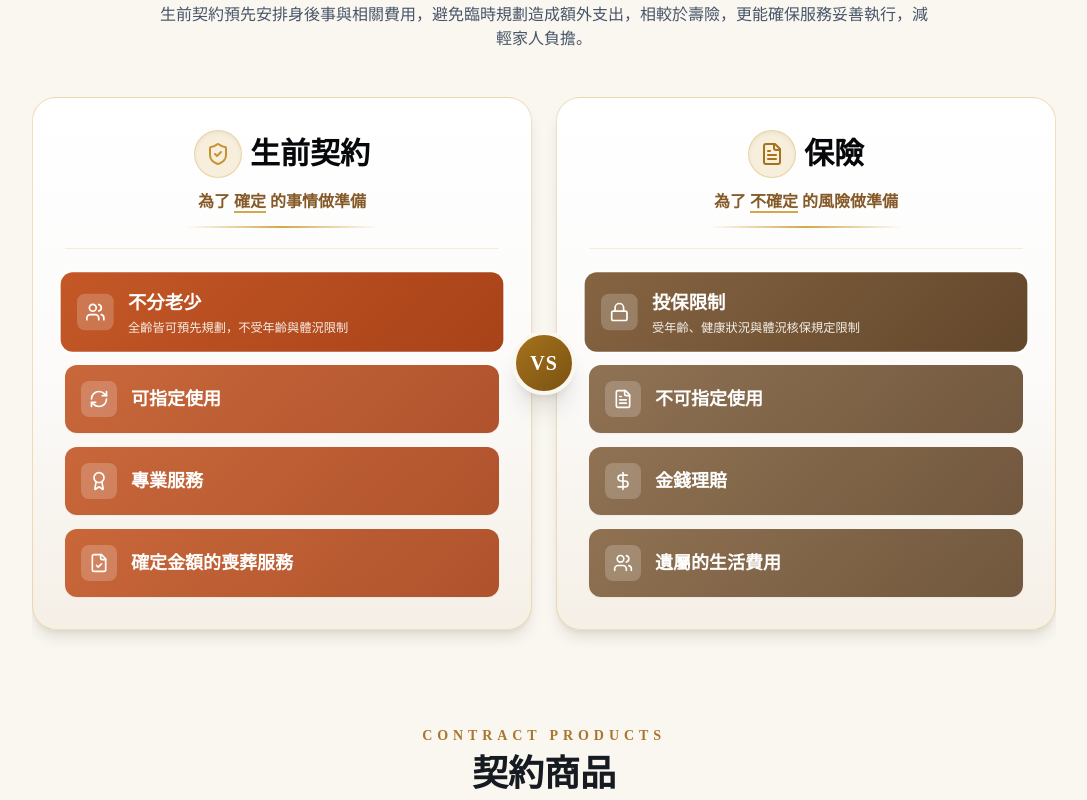
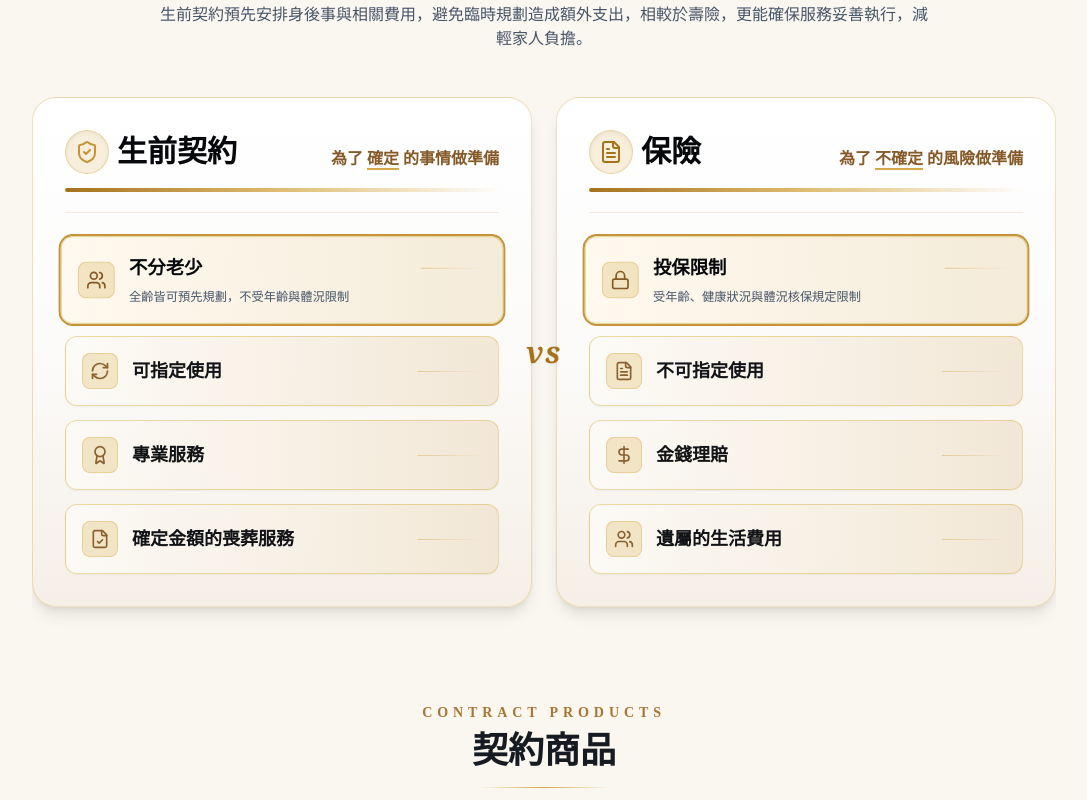
Before and after one commit to m9606286/baoci-life-website, a React (Vite) app: page /preneed in a window 1280 px wide. Shown: the part 1740-2540 px from the top of the page, without its empty margins (96-1183 px from the left). Built offline with nearby package versions, Linux system fonts and the light colour scheme.

Commit message:
Update PreneedContract.tsx

```diff
--- a/src/components/PreneedContract.tsx
+++ b/src/components/PreneedContract.tsx
@@ -295,7 +295,7 @@ export default function PreneedConcept() {
                   transform="rotate(-11.5, 485, 116)"
                   className="font-serif-tc font-semibold fill-[#A6721C] text-[13px] tracking-wide"
                 >
-                  因物價與服務成本上漲，殯葬費用將隨時間增加
+                  因物價與服務成本上漲,殯葬費用將隨時間增加
                 </text>
 
                 <line
@@ -390,10 +390,10 @@ export default function PreneedConcept() {
           </div>
         </div>
 
-        {/* 4. 生前契約與保險差異 (質感線恢復原版網頁風格) */}
+        {/* 4. 生前契約與保險差異 (左側對齊方格、標題與副標並排、淺金質感漸層色方格、手寫風 VS) */}
         <div className="max-w-5xl mx-auto py-6 relative overflow-hidden">
 
-          {/* 區塊標題：上方英文、下方網頁原版質感線、置中 */}
+          {/* 區塊標題 */}
           <div className="text-center mb-12 space-y-2.5">
             <p className="font-serif-tc text-gold-600 text-xs sm:text-sm tracking-[0.35em] uppercase font-bold">
               PRENEED VS INSURANCE
@@ -407,26 +407,30 @@ export default function PreneedConcept() {
             </p>
           </div>
 
-          {/* 左右對比雙大卡片容器 (含中間 VS 圓形徽章) */}
+          {/* 左右對比雙大卡片容器 (含中間手寫風格 VS) */}
           <div className="grid grid-cols-1 lg:grid-cols-12 gap-6 items-center relative">
 
             {/* 左側：生前契約卡片 */}
             <div className="lg:col-span-6 bg-gradient-to-b from-white via-[#fcfbfa] to-[#f5efe6] rounded-3xl p-6 sm:p-8 border border-gold-400/35 shadow-lg relative group hover:-translate-y-1 transition-all duration-300">
 
-              <div className="text-center mb-6 pb-5 border-b border-gold-400/20">
-                <div className="flex items-center justify-center gap-2 mb-3">
-                  <div className="w-12 h-12 rounded-full bg-gold-100/80 border border-gold-400/40 flex items-center justify-center shadow-inner shrink-0">
+              <div className="mb-6 pb-5 border-b border-gold-400/20">
+                {/* 標題與「為了 確定 的事情做準備」並排，整體左側對齊方格 */}
+                <div className="flex flex-col sm:flex-row sm:items-baseline justify-between gap-2">
+                  <div className="flex items-center gap-2">
+                    <div className="w-11 h-11 rounded-full bg-gold-100/80 border border-gold-400/40 flex items-center justify-center shadow-inner shrink-0">
                       <ShieldCheck className="w-6 h-6 text-[#C69233]" />
                     </div>
                     <h4 className="font-serif-tc text-2xl sm:text-3xl font-bold text-ink-950">生前契約</h4>
                   </div>
-                <p className="font-serif-tc text-sm sm:text-base text-gold-700 font-semibold mt-1.5">
+                  <p className="font-serif-tc text-sm sm:text-base text-gold-700 font-semibold sm:text-right">
                     為了 <span className="underline decoration-gold-400 decoration-2 underline-offset-4">確定</span> 的事情做準備
                   </p>
-                <div className="w-48 h-0.5 bg-gradient-to-r from-transparent via-gold-400 to-transparent mx-auto mt-3" />
+                </div>
+                {/* 質感線：左邊深右邊淺 */}
+                <div className="w-full h-1 bg-gradient-to-r from-[#A6721C] via-gold-300 to-transparent mt-3.5 rounded-full" />
               </div>
 
-              {/* 四個互動式條列項目 */}
+              {/* 四個互動式條列項目 (改為淺金質感漸層色調 + 質感線) */}
               <div className="space-y-3.5">
                 {preneedItems.map((item, idx) => {
                   const ItemIcon = item.icon;
@@ -436,20 +440,25 @@ export default function PreneedConcept() {
                       key={idx}
                       onClick={() => setActivePreneedIdx(idx)}
                       onMouseEnter={() => setActivePreneedIdx(idx)}
-                      className={`rounded-xl p-3.5 sm:p-4 text-white flex items-center gap-3.5 shadow-sm transition-all duration-300 cursor-pointer select-none ${
-                        isSelected ? 'scale-[1.02] ring-2 ring-white shadow-md' : 'opacity-90 hover:opacity-100'
+                      className={`rounded-xl p-4 text-ink-950 flex items-center gap-3.5 shadow-sm transition-all duration-300 cursor-pointer select-none border ${
+                        isSelected
+                          ? 'scale-[1.02] ring-2 ring-gold-500 shadow-md bg-gradient-to-r from-[#fff9ef] to-[#f4ebd9]'
+                          : 'opacity-95 hover:opacity-100 bg-gradient-to-r from-[#fdfbf7] to-[#f2e7d5]'
                       }`}
                       style={{
-                        background: 'linear-gradient(135deg, #c45827 0%, #a84218 100%)',
+                        borderColor: 'rgba(212, 175, 55, 0.45)',
                       }}
                     >
-                      <div className="w-9 h-9 rounded-lg bg-white/20 flex items-center justify-center shrink-0">
-                        <ItemIcon className="w-5 h-5 text-white" />
+                      <div className="w-9 h-9 rounded-lg bg-gold-200/60 border border-gold-400/40 flex items-center justify-center shrink-0">
+                        <ItemIcon className="w-5 h-5 text-gold-700" />
                       </div>
                       <div className="flex-1">
-                        <h5 className="font-serif-tc font-bold text-base sm:text-lg">{item.title}</h5>
+                        <div className="flex items-center justify-between">
+                          <h5 className="font-serif-tc font-bold text-base sm:text-lg text-ink-950">{item.title}</h5>
+                          <div className="w-16 h-px bg-gradient-to-r from-gold-400/50 to-transparent" />
+                        </div>
                         {isSelected && (
-                          <p className="text-xs text-ivory-100/95 mt-0.5 animate-fadeIn">{item.desc}</p>
+                          <p className="text-xs text-slate-600 mt-1 animate-fadeIn leading-relaxed">{item.desc}</p>
                         )}
                       </div>
                     </div>
@@ -459,28 +468,32 @@ export default function PreneedConcept() {
 
             </div>
 
-            {/* 中間 VS 圓形徽章 (桌面版絕對置中懸浮) */}
-            <div className="hidden lg:flex absolute left-1/2 -translate-x-1/2 z-20 w-16 h-16 rounded-full bg-gradient-to-br from-[#A6721C] to-[#7A5212] text-white font-serif-tc font-bold text-xl items-center justify-center shadow-xl border-4 border-ivory-100 tracking-wider">
-              VS
+            {/* 中間手寫風格 VS (桌面版絕對置中懸浮，無圓圈) */}
+            <div className="hidden lg:flex absolute left-1/2 -translate-x-1/2 z-20 font-serif font-italic text-3xl font-bold text-[#A6721C] items-center justify-center tracking-wider select-none drop-shadow-sm" style={{ fontFamily: 'Georgia, serif', fontStyle: 'italic' }}>
+              vs
             </div>
 
             {/* 右側：保險卡片 */}
             <div className="lg:col-span-6 bg-gradient-to-b from-white via-[#fcfbfa] to-[#f5efe6] rounded-3xl p-6 sm:p-8 border border-gold-400/35 shadow-lg relative group hover:-translate-y-1 transition-all duration-300">
 
-              <div className="text-center mb-6 pb-5 border-b border-gold-400/20">
-                <div className="flex items-center justify-center gap-2 mb-3">
-                  <div className="w-12 h-12 rounded-full bg-gold-100/80 border border-gold-400/40 flex items-center justify-center shadow-inner shrink-0">
+              <div className="mb-6 pb-5 border-b border-gold-400/20">
+                {/* 標題與「為了 不確定 的風險做準備」並排，整體左側對齊方格 */}
+                <div className="flex flex-col sm:flex-row sm:items-baseline justify-between gap-2">
+                  <div className="flex items-center gap-2">
+                    <div className="w-11 h-11 rounded-full bg-gold-100/80 border border-gold-400/40 flex items-center justify-center shadow-inner shrink-0">
                       <FileText className="w-6 h-6 text-[#A6721C]" />
                     </div>
                     <h4 className="font-serif-tc text-2xl sm:text-3xl font-bold text-ink-950">保險</h4>
                   </div>
-                <p className="font-serif-tc text-sm sm:text-base text-gold-700 font-semibold mt-1.5">
+                  <p className="font-serif-tc text-sm sm:text-base text-gold-700 font-semibold sm:text-right">
                     為了 <span className="underline decoration-gold-400 decoration-2 underline-offset-4">不確定</span> 的風險做準備
                   </p>
-                <div className="w-48 h-0.5 bg-gradient-to-r from-transparent via-gold-400 to-transparent mx-auto mt-3" />
+                </div>
+                {/* 質感線：左邊深右邊淺 */}
+                <div className="w-full h-1 bg-gradient-to-r from-[#A6721C] via-gold-300 to-transparent mt-3.5 rounded-full" />
               </div>
 
-              {/* 四個互動式條列項目 */}
+              {/* 四個互動式條列項目 (改為淺金質感漸層色調 + 質感線) */}
               <div className="space-y-3.5">
                 {insuranceItems.map((item, idx) => {
                   const ItemIcon = item.icon;
@@ -490,20 +503,25 @@ export default function PreneedConcept() {
                       key={idx}
                       onClick={() => setActiveInsIdx(idx)}
                       onMouseEnter={() => setActiveInsIdx(idx)}
-                      className={`rounded-xl p-3.5 sm:p-4 text-white flex items-center gap-3.5 shadow-sm transition-all duration-300 cursor-pointer select-none ${
-                        isSelected ? 'scale-[1.02] ring-2 ring-white shadow-md' : 'opacity-90 hover:opacity-100'
+                      className={`rounded-xl p-4 text-ink-950 flex items-center gap-3.5 shadow-sm transition-all duration-300 cursor-pointer select-none border ${
+                        isSelected
+                          ? 'scale-[1.02] ring-2 ring-gold-500 shadow-md bg-gradient-to-r from-[#fff9ef] to-[#f4ebd9]'
+                          : 'opacity-95 hover:opacity-100 bg-gradient-to-r from-[#fdfbf7] to-[#f2e7d5]'
                       }`}
                       style={{
-                        background: 'linear-gradient(135deg, #856442 0%, #63472b 100%)',
+                        borderColor: 'rgba(212, 175, 55, 0.45)',
                       }}
                     >
-                      <div className="w-9 h-9 rounded-lg bg-white/20 flex items-center justify-center shrink-0">
-                        <ItemIcon className="w-5 h-5 text-white" />
+                      <div className="w-9 h-9 rounded-lg bg-gold-200/60 border border-gold-400/40 flex items-center justify-center shrink-0">
+                        <ItemIcon className="w-5 h-5 text-gold-700" />
                       </div>
                       <div className="flex-1">
-                        <h5 className="font-serif-tc font-bold text-base sm:text-lg">{item.title}</h5>
+                        <div className="flex items-center justify-between">
+                          <h5 className="font-serif-tc font-bold text-base sm:text-lg text-ink-950">{item.title}</h5>
+                          <div className="w-16 h-px bg-gradient-to-r from-gold-400/50 to-transparent" />
+                        </div>
                         {isSelected && (
-                          <p className="text-xs text-ivory-100/95 mt-0.5 animate-fadeIn">{item.desc}</p>
+                          <p className="text-xs text-slate-600 mt-1 animate-fadeIn leading-relaxed">{item.desc}</p>
                         )}
                       </div>
                     </div>
```
Lines whose indentation alone changed are shown as unchanged.
